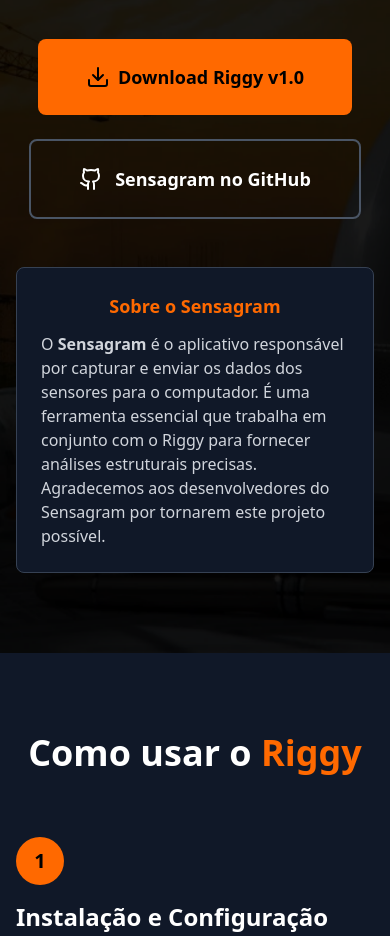
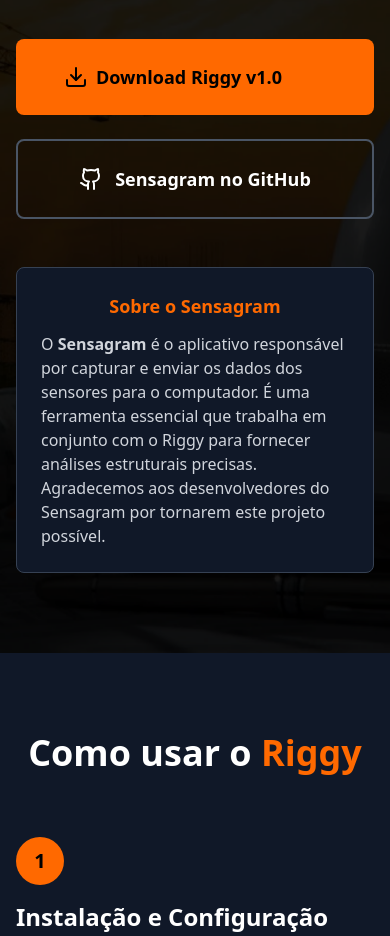
Before and after one commit to DaviCunhaQ/riggy-site, a React (Vite) app: page / in a window 390 px wide. Shown: the part 1740-2676 px from the top of the page. Built offline with nearby package versions, Linux system fonts and the light colour scheme.

Commit message:
fix: button size

```diff
--- a/src/App.tsx
+++ b/src/App.tsx
@@ -181,7 +181,10 @@ export default function RiggyLanding() {
           </p>
 
           <div className="flex flex-col sm:flex-row gap-6 justify-center items-center mb-12">
-            <Button variant="default" className="py-6 px-12 text-lg font-bold">
+            <Button
+              variant="default"
+              className="py-6 px-12 text-lg font-bold w-full sm:w-auto"
+            >
               <Download className="w-6 h-6" />
               Download Riggy v1.0
             </Button>
@@ -189,7 +192,7 @@ export default function RiggyLanding() {
             <a
               href="https://github.com/umer0586/SensaGram"
               target="_blank"
-              className="border-2 border-gray-600 hover:border-orange-500 text-white hover:text-orange-500 py-6 px-12 rounded-lg font-bold text-lg transition-colors flex items-center gap-3"
+              className="border-2 border-gray-600 hover:border-orange-500 text-white hover:text-orange-500 py-6 px-12 rounded-lg font-bold text-lg transition-colors flex items-center gap-3 w-full sm:w-auto justify-center"
             >
               <Github className="w-6 h-6" />
               Sensagram no GitHub
```
